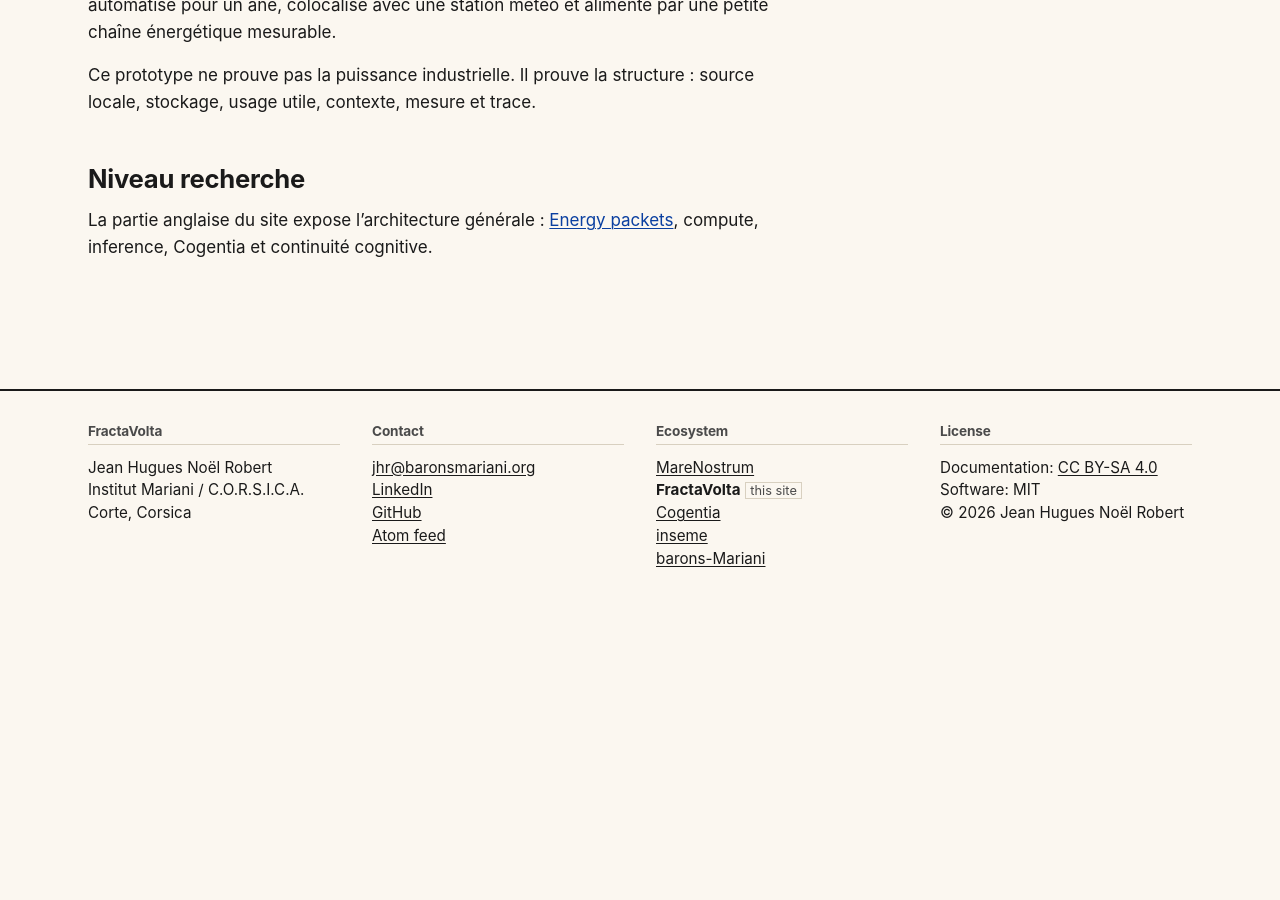
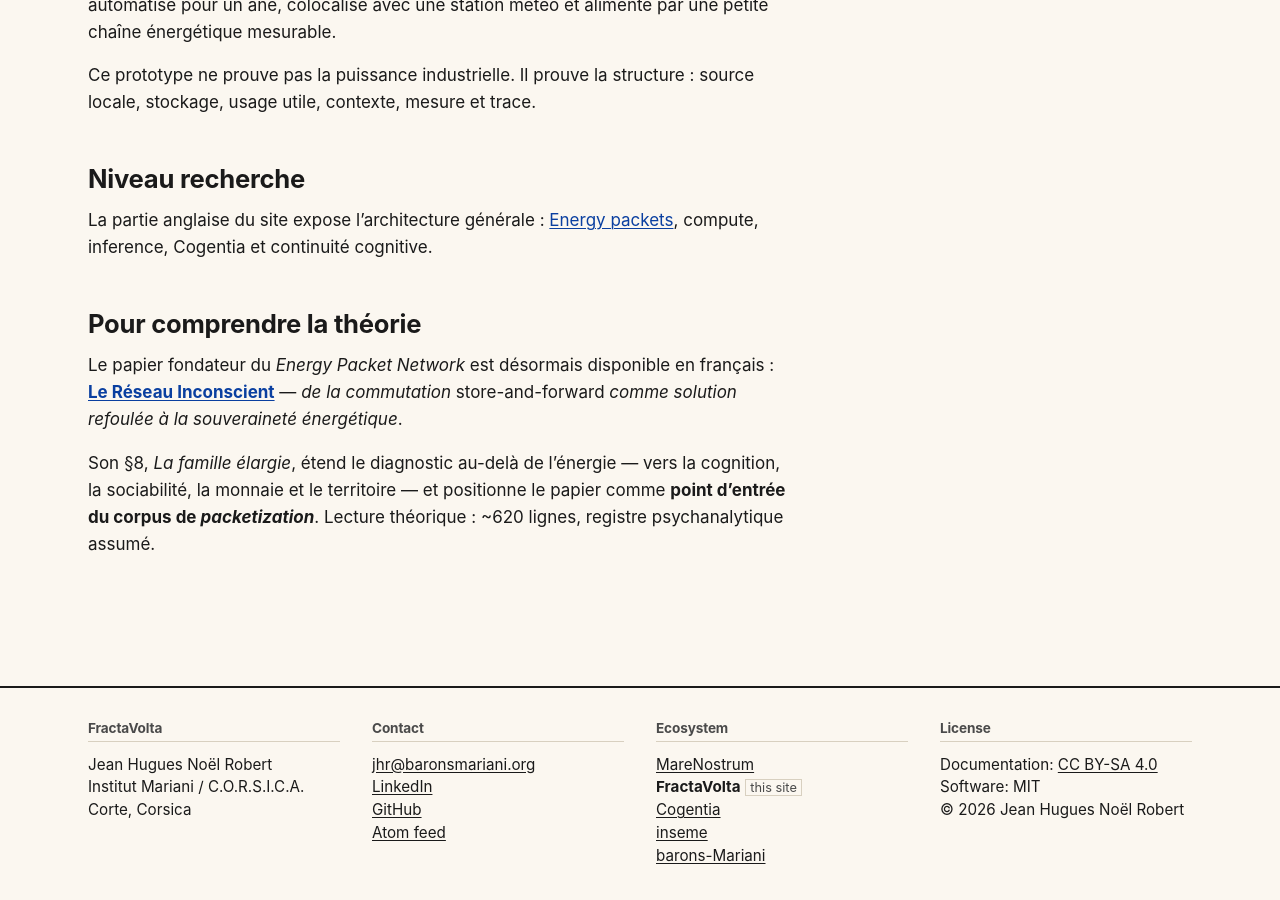
Before and after one commit to JeanHuguesRobert/FractaVolta, a Jekyll site: the page built from docs/fr/index.md, in a window 1280 px wide and 900 px high, scrolled down 1873 px. Built offline with Jekyll 4.4.1, drawn with Linux system fonts in a browser that asks for light colours; before the commit the page ends 2476 px from its top, so only the background shows below that.

Commit message:
mise à jour du site web

```diff
--- a/docs/_data/papers.yml
+++ b/docs/_data/papers.yml
@@ -6,10 +6,12 @@
   description: Packetized energy at every scale — from phone battery to container vessel — and the hydraulic complement.
   papers:
     - title: The Unconscious Grid
-      subtitle: Store-and-forward as the repressed solution to energy sovereignty
-      date: 2024
+      subtitle: Store-and-forward as the repressed solution to energy sovereignty — and entry point to the packetization corpus (§8 extends the diagnosis to cognition, sociability, money, and territory)
+      date: 2026-05
       kind: founding-paper
       url: https://github.com/JeanHuguesRobert/FractaVolta/blob/main/UNCONSCIOUS_GRID.md
+      translations:
+        fr: https://github.com/JeanHuguesRobert/FractaVolta/blob/main/LE_RESEAU_INCONSCIENT.md
 
     - title: DC-Native Energy Packet Networks
       subtitle: Layered analysis from packet internals to HVDC — quantitative efficiency case for 48V DC-first nodes
--- a/docs/fr/index.md
+++ b/docs/fr/index.md
@@ -65,3 +65,9 @@ Ce prototype ne prouve pas la puissance industrielle. Il prouve la structure : s
 ## Niveau recherche
 
 La partie anglaise du site expose l’architecture générale : [Energy packets](../energy-packets), compute, inference, Cogentia et continuité cognitive.
+
+## Pour comprendre la théorie
+
+Le papier fondateur du *Energy Packet Network* est désormais disponible en français : [**Le Réseau Inconscient**](https://github.com/JeanHuguesRobert/FractaVolta/blob/main/LE_RESEAU_INCONSCIENT.md) — *de la commutation* store-and-forward *comme solution refoulée à la souveraineté énergétique*.
+
+Son §8, *La famille élargie*, étend le diagnostic au-delà de l’énergie — vers la cognition, la sociabilité, la monnaie et le territoire — et positionne le papier comme **point d’entrée du corpus de *packetization***. Lecture théorique : ~620 lignes, registre psychanalytique assumé.
```
Also changed, not shown: docs/for-researchers.md (+1 -1 lines).
